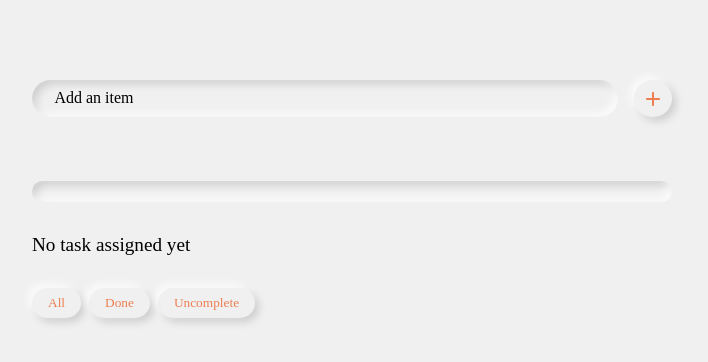
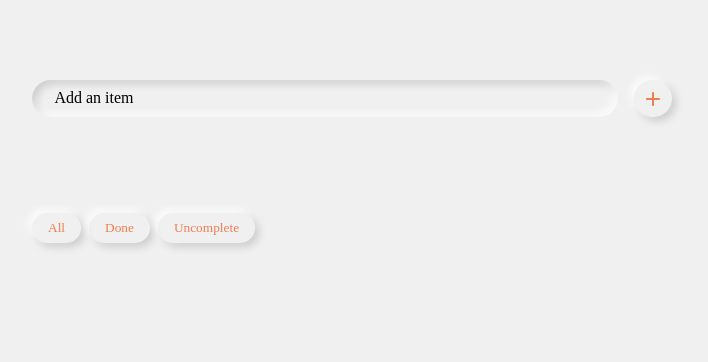
Before and after one commit to AlejandroMiguel3/Task-Tracker, a React (Create React App) app: page / in a window 1280 px wide. Shown: the top 362 px of the page, without its empty margins (288-996 px from the left). Built offline with nearby package versions, Linux system fonts and the light colour scheme; a web font is replaced by a local one.

Commit message:
gsap installed

```diff
--- a/package.json
+++ b/package.json
@@ -6,6 +6,7 @@
     "@testing-library/jest-dom": "^5.12.0",
     "@testing-library/react": "^11.2.7",
     "@testing-library/user-event": "^12.8.3",
+    "gsap": "^3.6.1",
     "node-sass": "^6.0.0",
     "react": "^17.0.2",
     "react-dom": "^17.0.2",
--- a/src/App.js
+++ b/src/App.js
@@ -1,4 +1,4 @@
-import React, { useState, useEffect } from "react";
+import React, { useState } from "react";
 import "./App.scss";
 import InputTask from "./Components/InputTask";
 import TodoList from "./Components/TodoList";
--- a/src/App.scss
+++ b/src/App.scss
@@ -616,6 +616,7 @@ progress[value]::-webkit-progress-value {
     box-shadow: $inner-shadow;
     background: none;
     transition: box-shadow 0.3s;
+    color: #7c7c7cb4;
     &__uncompleted {
       word-break: break-all;
       list-style: none;
--- a/src/Components/InputTask.js
+++ b/src/Components/InputTask.js
@@ -30,10 +30,14 @@ const InputTask = ({
   };
 
   const readInput = (e) => {
+    e.preventDefault();
     setInputTask(e.target.value);
   };
   const addTask = (e) => {
     e.preventDefault();
+    if (!inputTask) {
+      console.log("empty");
+    } else {
       setTodo([
         ...todo,
         {
@@ -43,6 +47,7 @@ const InputTask = ({
         },
       ]);
       setInputTask("");
+    }
   };
   const sortUncomplete = () => {
     setFilterTodo(todo.filter((item) => item.completed === false));
@@ -59,7 +64,7 @@ const InputTask = ({
 
   return (
     <section className="input-task">
-      <div className="input-add d-flex-row align-items-center justify-content-between full-width">
+      <form className="input-add d-flex-row align-items-center justify-content-between full-width">
         <input
           value={inputTask}
           type="text"
@@ -79,13 +84,9 @@ const InputTask = ({
             />
           </svg>
         </button>
-      </div>
-      <progress value={progressMin} max={progressMax}></progress>
-      <p>
-        {progressPercentage != "NaN"
-          ? `${progressPercentage}%`
-          : "No task assigned yet"}
-      </p>
+      </form>
+      <ProgressBar progressMax={progressMax} progressMin={progressMin} />
+      <h5>{progressPercentage != "NaN" ? `${progressPercentage}%` : ""}</h5>
       <div className="button-sort">
         <button className="button-sort__todo" onClick={() => sortAll()}>
           All
@@ -100,4 +101,10 @@ const InputTask = ({
     </section>
   );
 };
+const ProgressBar = ({ progressMax, progressMin }) => {
+  if (progressMax !== 0) {
+    return <progress value={progressMin} max={progressMax}></progress>;
+  }
+  return <></>;
+};
 export default InputTask;
```
Also changed, not shown: src/Components/TodoList.js (+12 -1 lines), 1 other file (tests, documents, lock files or other folders). Lines whose indentation alone changed are shown as unchanged.
